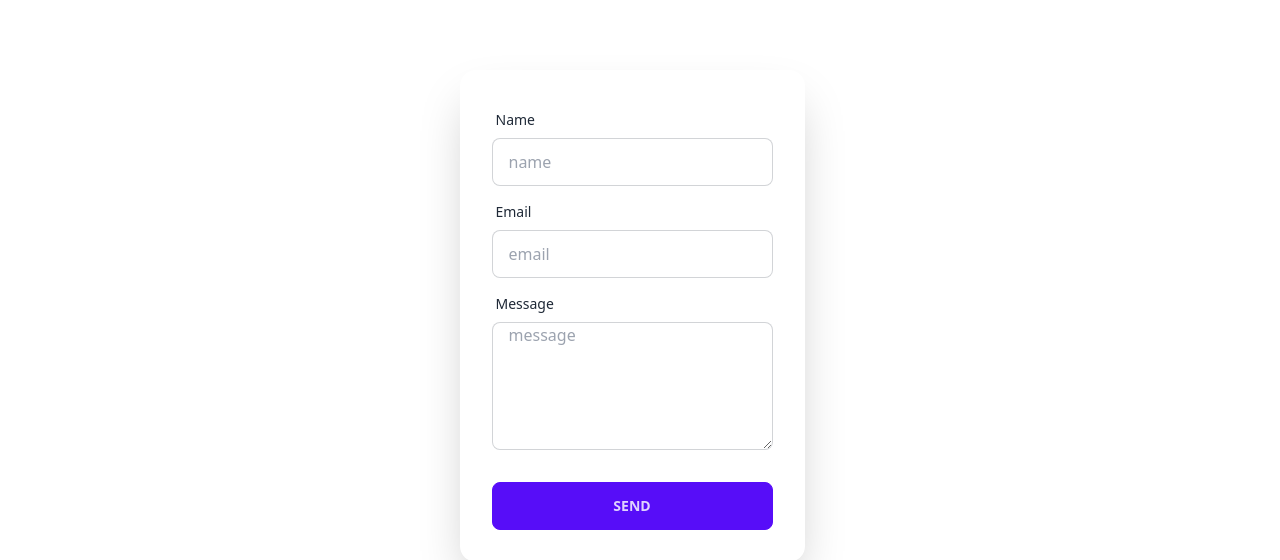
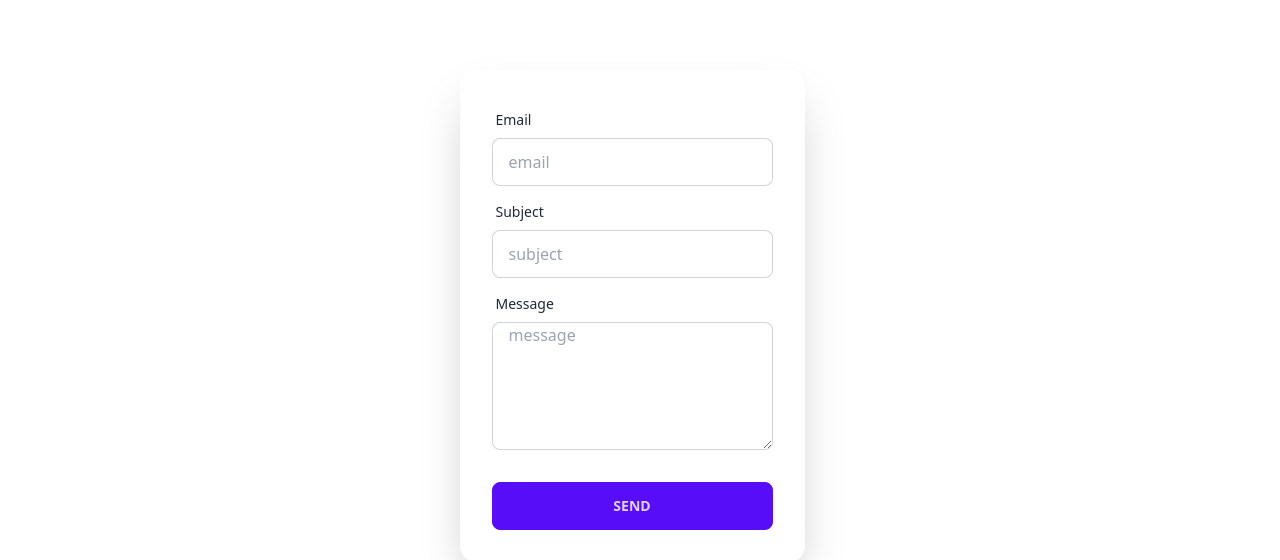
Before and after one commit to mahfuzurrahman4044/portfolio, a React (Vite) app: page /contact in a window 1280 px wide. Shown: the part 240-800 px from the top of the page. Built offline with nearby package versions, Linux system fonts and the light colour scheme.

Commit message:
some update

```diff
--- a/src/About/About.jsx
+++ b/src/About/About.jsx
@@ -25,7 +25,7 @@ const About = () => {
           <img src={img2} alt="" />
         </div>
         <h2
-          className="lg:mx-40 w-1/4 about-text lg:ps-0 ps-5"
+          className="lg:mx-40 w-1/4 about-text lg:ps-0 ps-8"
           style={{ textAlign: "justify" }}
           data-aos="fade-left"
           data-aos-duration="3000"
--- a/src/Contact/Contact.jsx
+++ b/src/Contact/Contact.jsx
@@ -3,38 +3,48 @@ import SectionTitle from "../SectionTitle/SectionTitle";
 
 import Aos from "aos";
 import "aos/dist/aos.css";
-import { useEffect } from "react";
+import { useEffect, useState } from "react";
 
 const Contact = () => {
   useEffect(() => {
     Aos.init();
   }, []);
+
+  const handleForm = (e) => {
+    e.preventDefault();
+    const form = e.target;
+    const userEmail = form.email.value;
+    const subject = form.subject.value;
+    const message = form.message.value;
+    // console.log({ userEmail, subject, message });
+
+    fetch("https://portfolio-api-green.vercel.app/sendEmail", {
+      method: "POST",
+      headers: {
+        "Content-Type": "application/json",
+      },
+      body: JSON.stringify({ userEmail, subject, message }),
+    })
+      .then((res) => res.json())
+      .then((data) => {
+        console.log(data);
+        alert("Email has been send to Mahfuzur Rahman");
+        form.reset();
+      })
+      .catch((error) => {
+        console.error("Error:", error);
+      });
+  };
+
   return (
-    <div className="pb-8" id="contact" >
+    <div className="pb-8" id="contact">
       <SectionTitle title={"Contact"}></SectionTitle>
       <div data-aos="">
         <div className="hero min-h-screen">
           <div className="hero-content flex-col lg:flex-row-reverse">
-            <div className="text-center lg:text-left">
-              {/* <h1 className="text-5xl font-bold">Login now!</h1>
-              <p className="py-6">
-                Provident cupiditate voluptatem et in. Quaerat fugiat ut
-                assumenda excepturi exercitationem quasi. In deleniti eaque aut
-                repudiandae et a id nisi.
-              </p> */}
-            </div>
+            <div className="text-center lg:text-left"></div>
             <div className="card flex-shrink-0 w-full max-w-sm shadow-2xl">
-              <div className="card-body">
-                <div className="form-control">
-                  <label className="label">
-                    <span className="label-text">Name</span>
-                  </label>
-                  <input
-                    type="text"
-                    placeholder="name"
-                    className="input input-bordered"
-                  />
-                </div>
+              <form className="card-body" onSubmit={handleForm}>
                 <div className="form-control">
                   <label className="label">
                     <span className="label-text">Email</span>
@@ -43,6 +53,18 @@ const Contact = () => {
                     type="email"
                     placeholder="email"
                     className="input input-bordered"
+                    name="email"
+                  />
+                </div>
+                <div className="form-control">
+                  <label className="label">
+                    <span className="label-text">Subject</span>
+                  </label>
+                  <input
+                    type="text"
+                    placeholder="subject"
+                    className="input input-bordered"
+                    name="subject"
                   />
                 </div>
                 <div className="form-control">
@@ -51,13 +73,14 @@ const Contact = () => {
                   </label>
                   <textarea
                     placeholder="message"
-                    className="input input-bordered h-32" // Adjust the height here (e.g., h-40, h-48) for a taller textarea
+                    className="input input-bordered h-32"
+                    name="message"
                   ></textarea>
                 </div>
                 <div className="form-control mt-6">
                   <button className="btn btn-primary">Send</button>
                 </div>
-              </div>
+              </form>
             </div>
           </div>
         </div>
--- a/src/Home/Services/Services.jsx
+++ b/src/Home/Services/Services.jsx
@@ -17,12 +17,12 @@ const Services = () => {
     Aos.init();
   }, []);
   return (
-    <div className="mt-5 container mb-10 " id="services">
-      <div className="lg:ps-48">
+    <div className=" container mb-10 " id="services">
+      <div className="lg:px-48 lg:mt-10">
         <SectionTitle title={"Services"}></SectionTitle>
       </div>
       <div data-aos="zoom-in" data-aos-duration="3000">
-        <Carousel className="lg:mx-16 lg:ps-48 slideRes lg:px-0 px-5">
+        <Carousel className="lg:mx-16 lg:px-52 px-5 slideRes">
           <div className="slider-img">
             <p className="lg:text-4xl mb-5 font-semibold">Web Design</p>
             <img className="rounded-md" src={img1} />
--- a/src/Navbar/Navbar.jsx
+++ b/src/Navbar/Navbar.jsx
@@ -34,7 +34,7 @@ const Navbar = () => {
             className="menu menu-sm dropdown-content mt-3 z-[1] p-2 shadow from-blue-500 to-cyan-500 rounded-box w-52"
           >
             <li>
-              <a href="/#" className="">
+              <a href="/" className="">
                 Home
               </a>
             </li>
```
